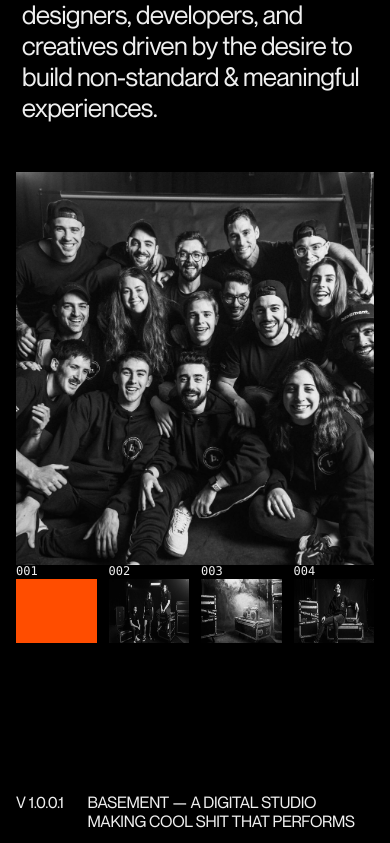
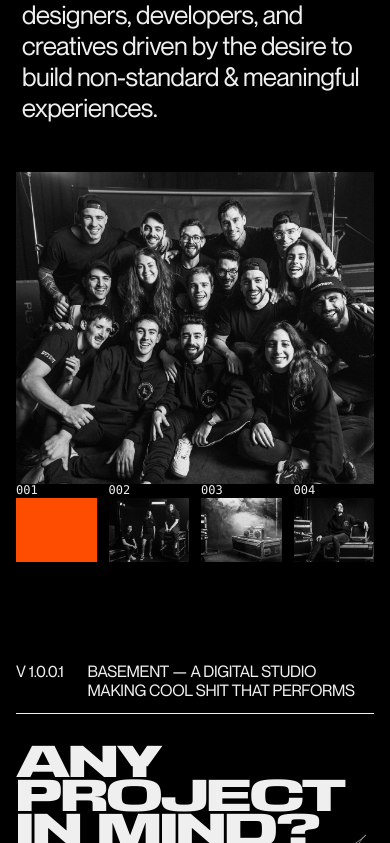
Before and after one commit to Agusmac/BasementClone, a Next.js app: page / in a window 390 px wide. Shown: the part 6210-7053 px from the top of the page. Built offline with nearby package versions, Linux system fonts and the light colour scheme; no server answers.

Commit message:
removed sticky position from lastSlider in mobile

```diff
--- a/components/LastSlider.js
+++ b/components/LastSlider.js
@@ -60,7 +60,7 @@ export default function LastSlider() {
 
     return (
         //
-        <div ref={parentRef} className='mt-[max(100px,17vw)] md:mt-[max(75px,9vw)] lg:mt-[max(100px,17vw)] px-4 sm:px-[1.56vw] lg:pr-0 sticky top-0 lg:top-[128px] '>
+        <div ref={parentRef} className='mt-[max(100px,17vw)] md:mt-[max(75px,9vw)] lg:mt-[max(100px,17vw)] px-4 sm:px-[1.56vw] lg:pr-0 sm:sticky top-0 lg:top-[128px] '>
 
             <div className='lg:absolute -top-32 left-0 z-10 mix-blend-difference pl-[1.56vw]'>
                 <div ref={titleRef} className='max-w-max relative mb-[3.25vw] '>
@@ -90,7 +90,7 @@ export default function LastSlider() {
             </div>
 
             <div className='lg:w-[64vw] relative lg:ml-auto mr-0'>
-                <div className='relative lg:w-[64vw] min-h-[393px] h-[42.6vw] overflow-hidden grid place-content-center mb-[200px] lg:mb-0'>
+                <div className='relative lg:w-[64vw] min-h-[80vw] sm:min-h-[393px] h-[42.6vw] overflow-hidden grid place-content-center mb-[150px] sm:mb-[200px] lg:mb-0'>
                     <Image ref={imageRef} priority className='lg:scale-[1.20] absolute object-cover w-full h-full inset-0 lg:top-20 ' src={`/last-slider/${sliderImg}`} alt='titleImg' width={2454 / 2} height={1632 / 2} quality={100} />
                     <div className={`absolute inset-0 grid place-content-center ${startSlide !== 0 && 'duration-300'} ease-[cubic-bezier(0.165,0.84,0.44,1)]  bg-[#ff4d00] ${startSlide === 2 ? '-top-full bottom-full' : startSlide === 1 ? 'top-0' : 'top-full'}`}>
                         {[1, 2, 3, 4, 5, 6, 7, 8, 9, 10, 11].map((item) => (
@@ -107,7 +107,7 @@ export default function LastSlider() {
                             <div key={index} onClick={() => changeImg(`${imgString}`)} className='flex-1 hover-div'>
                                 <p>00{item}</p>
                                 <div className={`relative  group `}>
-                                    <Image className='group-hover:brightness-125 duration-300 w-[96px] h-[64px]' src={`/last-slider/${imgString}`} alt='titleImg' width={96} height={64} />
+                                    <Image className='group-hover:brightness-125 duration-300 w-[96px] h-[64px] object-cover' src={`/last-slider/${imgString}`} alt='titleImg' width={96} height={64} />
                                     <div className={`absolute inset-0 duration-200 w-full h-full object-cover ${sliderImg === imgString && 'bg-[#ff4d00]'}`}></div>
                                 </div>
                             </div>
```
